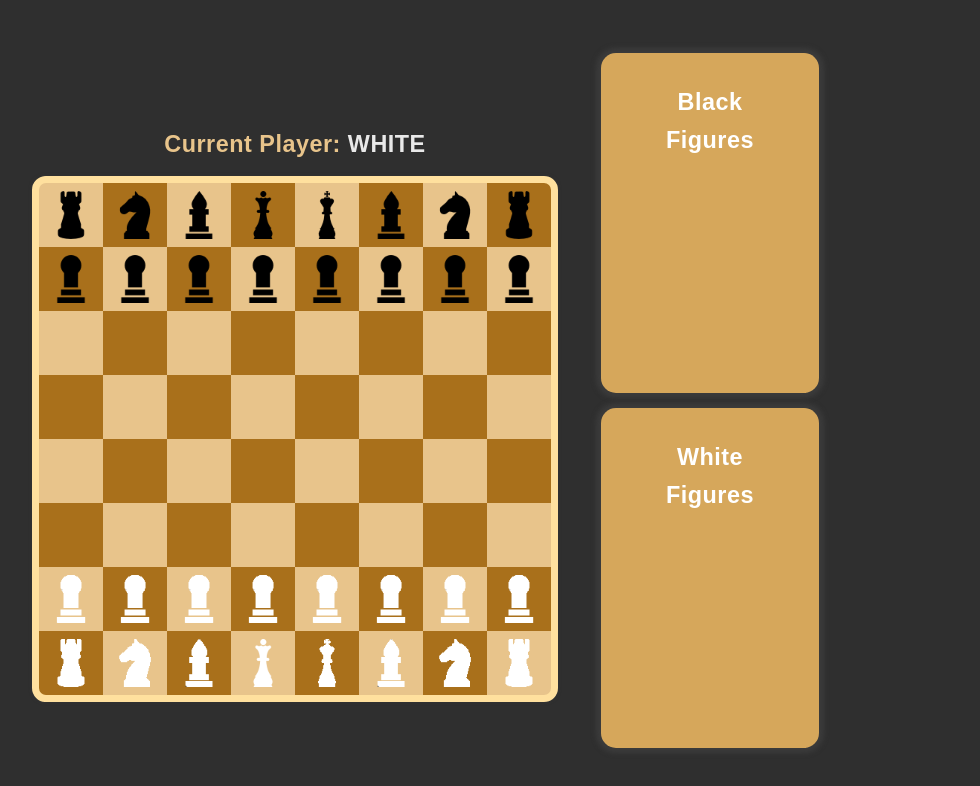
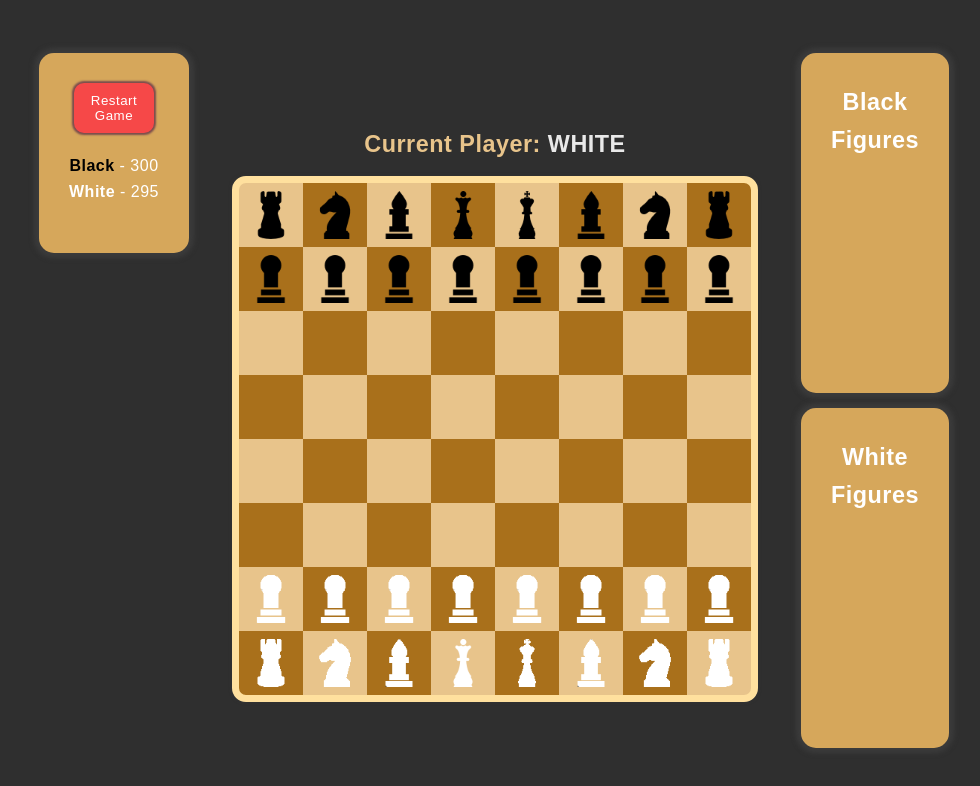
Before and after one commit to User-960/Game-chess, a Next.js app: page / in a window 1280 px wide. Shown: the top 786 px of the page, without its empty margins (211-1191 px from the left). Built offline with nearby package versions, Linux system fonts and the light colour scheme; a web font is replaced by a local one.

Commit message:
feat: create timer

```diff
--- a/src/components/screens/home/Home.tsx
+++ b/src/components/screens/home/Home.tsx
@@ -3,6 +3,7 @@ import { FC, useEffect, useState } from 'react'
 
 import BoardComponent from '../board/BoardComponent'
 import LostFigures from '../lost-figures/LostFigures'
+import Timer from '../timer/Timer'
 
 import styles from './Home.module.scss'
 import { Board } from '@/models/Board'
@@ -37,6 +38,8 @@ const Home: FC = () => {
 
 	return (
 		<div className='wrapper-inner-page'>
+			<Timer restart={restart} currentPlayer={currentPlayer} />
+
 			<BoardComponent
 				board={board}
 				setBoard={setBoard}
--- /dev/null
+++ b/src/components/screens/timer/Timer.module.scss
@@ -0,0 +1,36 @@
+.timer {
+	height: 200px;
+	padding: 30px;
+	background-color: #d6a75b;
+	border-radius: 15px;
+	margin: 15px 0px;
+	margin-right: 50px;
+	box-shadow: 0 0 5px 5px #3b3b3b;
+
+	> .button {
+		border: none;
+		outline: none;
+		width: 80px;
+		height: 50px;
+		padding: 10px;
+		border-radius: 10px;
+		background-color: #f64848;
+		margin-bottom: 20px;
+		box-shadow: 0 0 2px 2px #7a4c4c;
+		cursor: pointer;
+		color: #fff;
+	}
+
+	> .counter {
+		font-size: 16px;
+		width: 90px;
+		& .black {
+			color: #000;
+			font-weight: bold;
+		}
+		& .white {
+			color: #fff;
+			font-weight: bold;
+		}
+	}
+}
--- /dev/null
+++ b/src/components/screens/timer/Timer.tsx
@@ -0,0 +1,68 @@
+import { FC, useEffect, useRef, useState } from 'react'
+
+import styles from './Timer.module.scss'
+import { Colors } from '@/models/Colors'
+import { Player } from '@/models/Player'
+
+interface ITimerProps {
+	currentPlayer: Player | null
+	restart: () => void
+}
+
+const Timer: FC<ITimerProps> = ({ currentPlayer, restart }) => {
+	const [blackTime, setBlackTime] = useState<number>(300)
+	const [whiteTime, setWhiteTime] = useState<number>(300)
+
+	const timer = useRef<null | ReturnType<typeof setInterval>>(null)
+
+	useEffect(() => {
+		startTimer()
+	}, [currentPlayer])
+
+	const startTimer = () => {
+		// if player move figure, timer will stop for him
+		if (timer.current) {
+			clearInterval(timer.current)
+		}
+
+		const callback =
+			currentPlayer?.color === Colors.WHITE
+				? decrementWhiteTimer
+				: decrementBlackTimer
+
+		timer.current = setInterval(callback, 1000)
+	}
+
+	const decrementBlackTimer = () => {
+		setBlackTime(prev => prev - 1)
+	}
+
+	const decrementWhiteTimer = () => {
+		setWhiteTime(prev => prev - 1)
+	}
+
+	const handleRestart = () => {
+		setBlackTime(300)
+		setWhiteTime(300)
+		restart()
+	}
+
+	return (
+		<div className={styles.timer}>
+			<button className={styles.button} onClick={handleRestart}>
+				Restart Game
+			</button>
+
+			<div className={styles.counter}>
+				<p>
+					<span className={styles.black}>Black</span> - {blackTime}
+				</p>
+				<p>
+					<span className={styles.white}>White</span> - {whiteTime}
+				</p>
+			</div>
+		</div>
+	)
+}
+
+export default Timer
```
